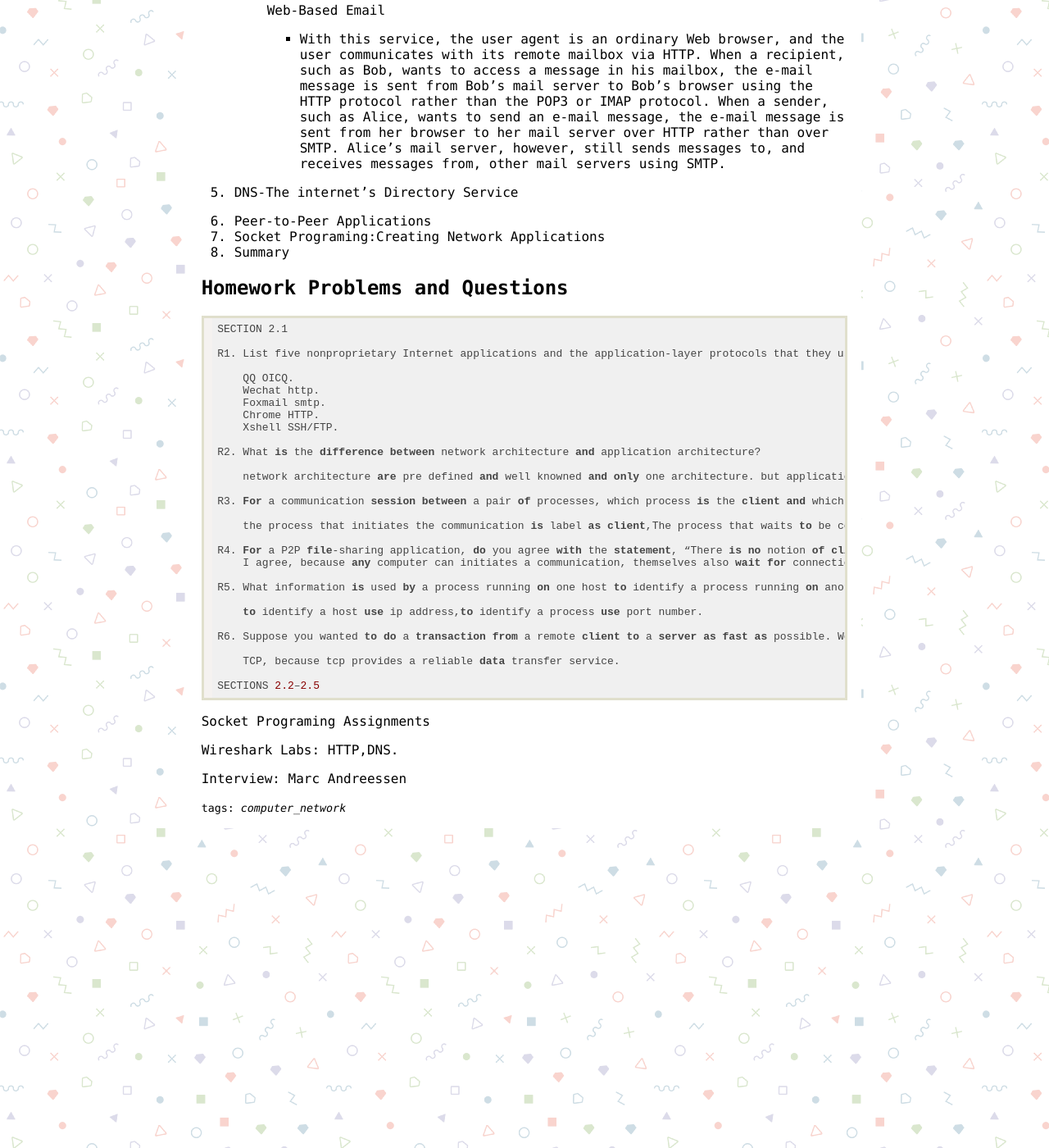
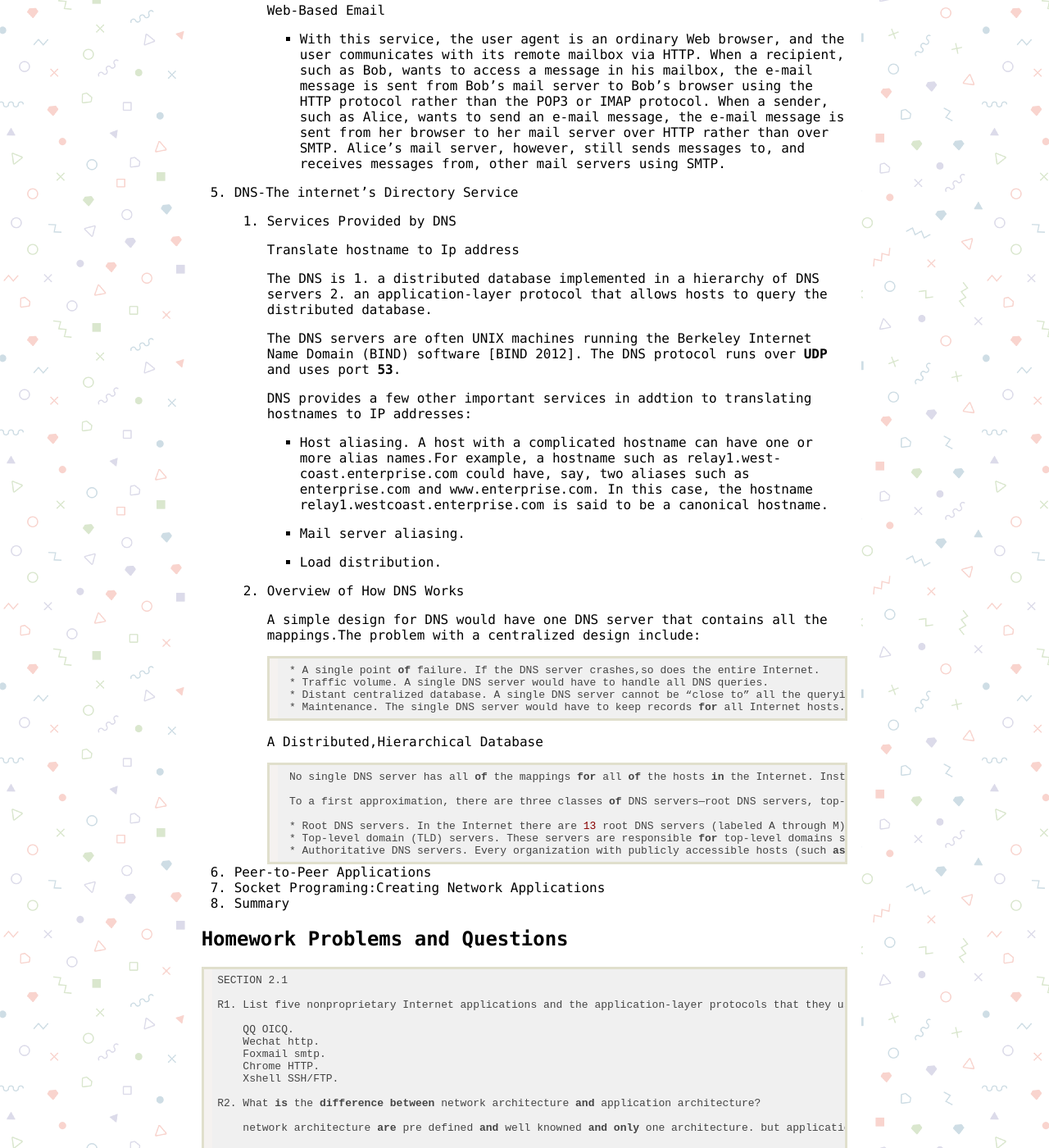
Before and after one commit to MannixSuo/docs, a Jekyll site: the page built from _posts/2019-10-16-Application Layer.md, in a window 1280 px wide and 1400 px high, scrolled down 7365 px. Shown: the whole window at 82% size. Built offline with Jekyll 4.4.1, drawn with Linux system fonts in a browser that asks for light colours.

Commit message:
Update 2019-10-16-Application Layer.md

```diff
--- a/_posts/2019-10-16-Application Layer.md
+++ b/_posts/2019-10-16-Application Layer.md
@@ -297,6 +297,44 @@
 
 5. DNS-The internet's Directory Service
 
+    1. Services Provided by DNS
+
+        Translate hostname to Ip address
+
+        The DNS is
+            1. a distributed database implemented in a hierarchy of DNS servers
+            2. an application-layer protocol that allows hosts to query the distributed database.
+
+        The DNS servers are often UNIX machines running the Berkeley Internet Name Domain (BIND) software [BIND 2012]. The DNS protocol runs over **UDP** and uses port **53**.
+
+        DNS provides a few other important services in addtion to translating hostnames to IP addresses:
+
+        * Host aliasing. A host with a complicated hostname can have one or more alias names.For example, a hostname such as relay1.west-coast.enterprise.com could have, say, two aliases such as enterprise.com and www.enterprise.com. In this case, the hostname relay1.westcoast.enterprise.com is said to be a canonical hostname.
+
+        * Mail server aliasing.
+
+        * Load distribution.
+
+    2. Overview of How DNS Works
+
+        A simple design for DNS would have one DNS server that contains all the mappings.The problem with a centralized design include:
+
+            * A single point of failure. If the DNS server crashes,so does the entire Internet.
+            * Traffic volume. A single DNS server would have to handle all DNS queries.
+            * Distant centralized database. A single DNS server cannot be “close to” all the querying clients. This can lead to significant delays.
+            * Maintenance. The single DNS server would have to keep records for all Internet hosts. Not only would this centralized database be huge, but it would have to be updated frequently to account for every new host.
+
+        A Distributed,Hierarchical Database
+
+            No single DNS server has all of the mappings for all of the hosts in the Internet. Instead, the mappings are distributed across the DNS servers.
+
+            To a first approximation, there are three classes of DNS servers—root DNS servers, top-level domain (TLD) DNS servers, and authoritative DNS servers.
+
+            * Root DNS servers. In the Internet there are 13 root DNS servers (labeled A through M), most of which are located in North America.
+            * Top-level domain (TLD) servers. These servers are responsible for top-level domains such as com, org, net, edu, and gov, and all of the country top-level domains such as uk, fr, ca, and jp. The company Verisign Global Registry Services maintains the TLD servers for the com top-level domain, and the company Educause maintains the TLD servers for the edu top-level domain.
+            * Authoritative DNS servers. Every organization with publicly accessible hosts (such as Web servers and mail servers) on the Internet must provide publicly accessible DNS records that map the names of those hosts to IP addresses. An organization’s authoritative DNS server houses these DNS records. An organization canchoose to implement its own authoritative DNS server to hold these records; alternatively, the organization can pay to have these records stored in an authoritative DNS server of some service provider. Most universities and large companies implement and maintain their own primary and secondary (backup) authoritative DNS server.
+
+
 6. Peer-to-Peer Applications
 7. Socket Programing:Creating Network Applications
 8. Summary
```
